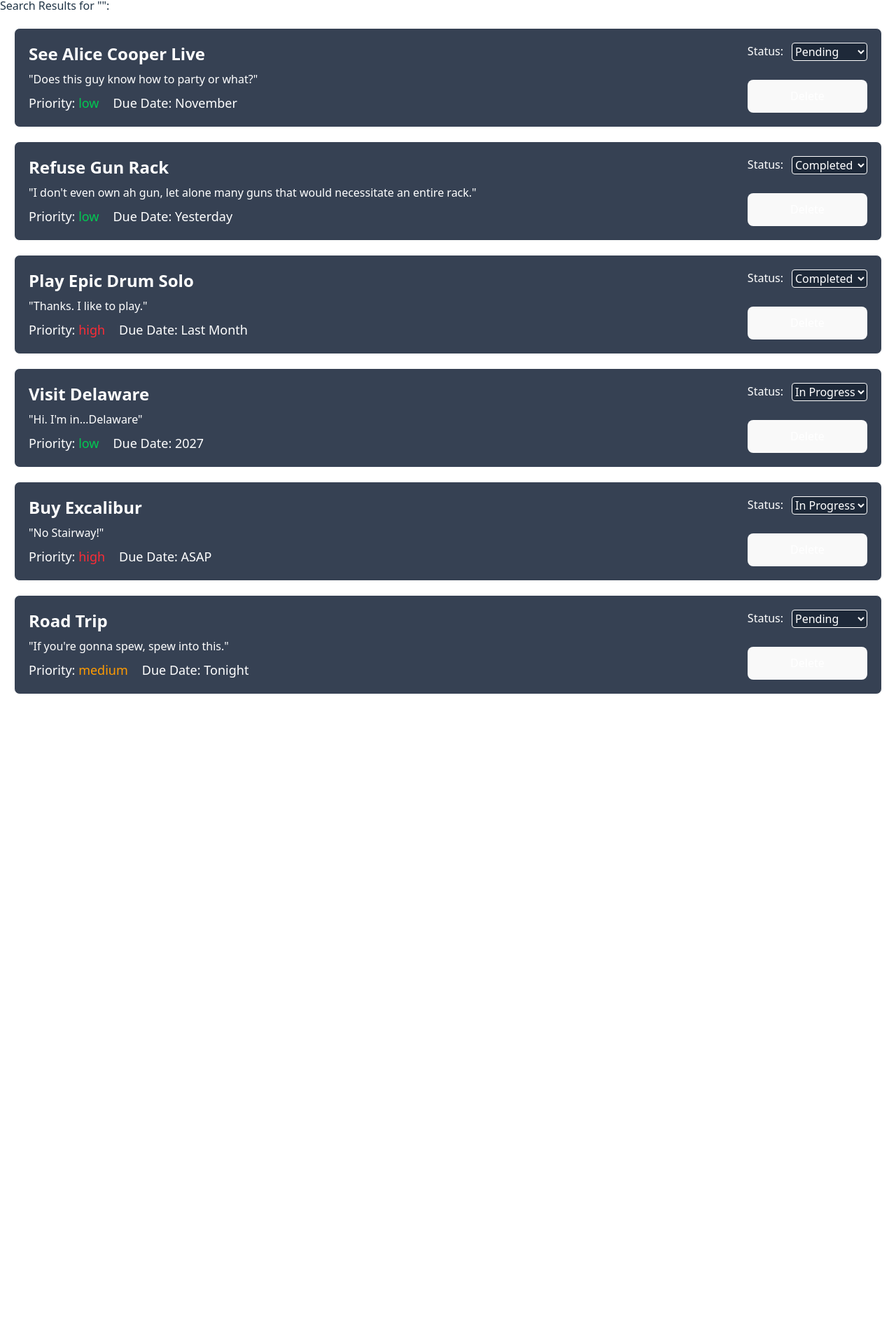
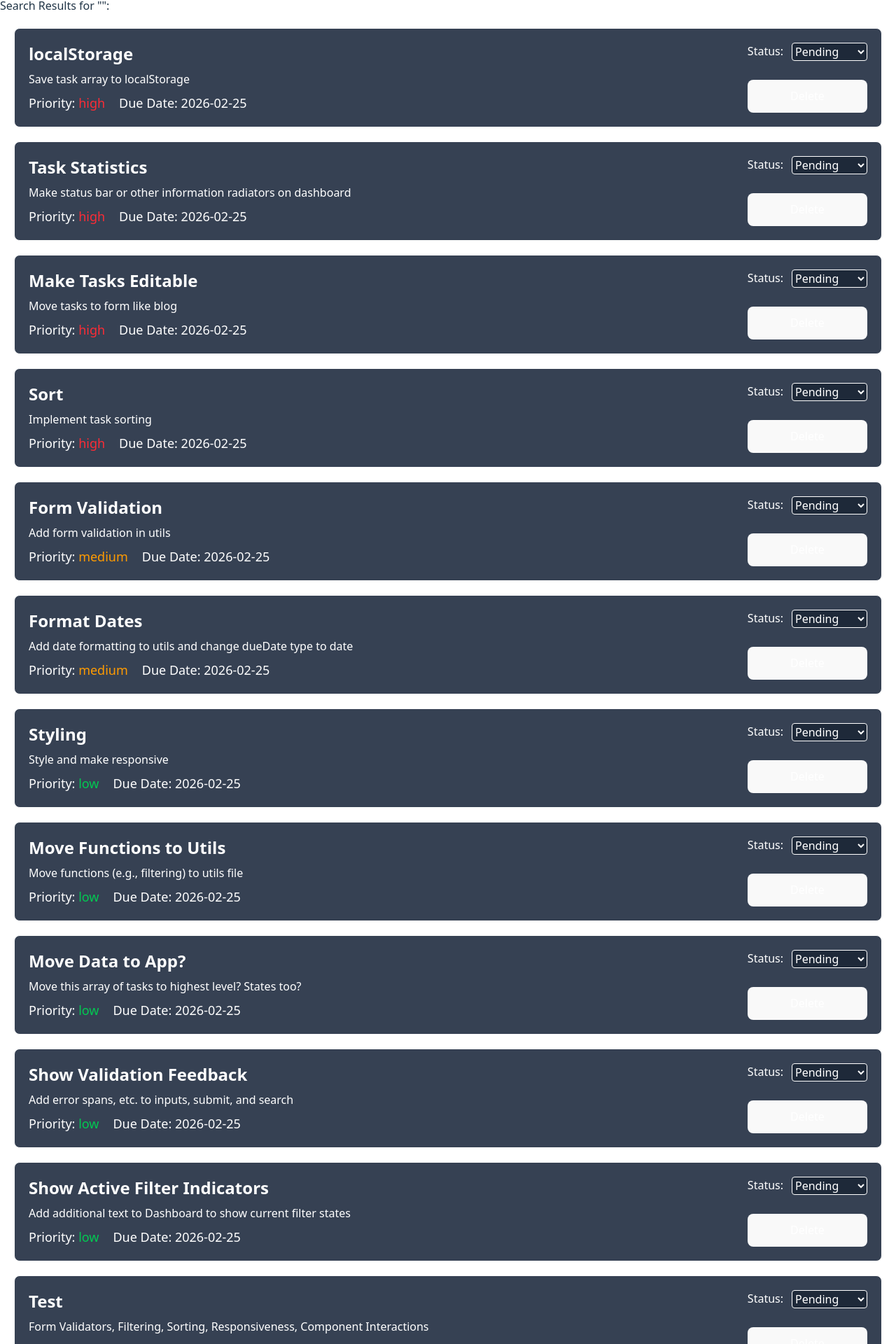
Before and after one commit to elysewelsh/sba9, a React (Vite) app: page / in a window 1280 px wide. Shown: the part 158-2078 px from the top of the page at 70% size. Before the commit the page ends 1170 px from the top, so only its background shows below. Built offline with nearby package versions, Linux system fonts and the light colour scheme.

Commit message:
saves to localStorage.

```diff
--- a/src/components/Dashboard/Dashboard.tsx
+++ b/src/components/Dashboard/Dashboard.tsx
@@ -27,82 +27,159 @@ export function Dashboard ( {text}: DashboardProps) {
 
     const ogTasks: Task[] = [
         {
-        id: "AC",
-        title: "See Alice Cooper Live",
-        description: `"Does this guy know how to party or what?"`,
+            id: "01",
+            title: "localStorage",
+            description: `Save task array to localStorage`,
             status: 'pending',
-        priority: 'low',
-        dueDate: "November",
+            priority: 'high',
+            dueDate: "2026-02-25",
         }
     ,
         {
-        id: "GR",
-        title: "Refuse Gun Rack",
-        description: `"I don't even own ah gun, let alone many guns that would necessitate an entire rack."`,
-        status: "completed",
-        priority: 'low',
-        dueDate: "Yesterday",
+            id: "02",
+            title: "Task Statistics",
+            description: `Make status bar or other information radiators on dashboard`,
+            status: "pending",
+            priority: 'high',
+            dueDate: "2026-02-25",
         }
     ,
         {
-        id: "GA",
-        title: "Play Epic Drum Solo",
-        description: `"Thanks. I like to play."`,
-        status: "completed",
+            id: "03",
+            title: "Make Tasks Editable",
+            description: `Move tasks to form like blog`,
+            status: "pending",
             priority: 'high',
-        dueDate: "Last Month",
+            dueDate: "2026-02-25",
         }
     ,
         {
-        id: "DE",
-        title: "Visit Delaware",
-        description: `"Hi. I'm in...Delaware"`,
-        status: "in-progress",
-        priority: 'low',
-        dueDate: "2027",
+            id: "04",
+            title: "Sort",
+            description: `Implement task sorting`,
+            status: "pending",
+            priority: 'high',
+            dueDate: "2026-02-25",
         }
     ,
         {
-        id: "WC",
-        title: "Buy Excalibur",
-        description: `"No Stairway!"`,
-        status: "in-progress",
-        priority:'high',
-        dueDate: "ASAP",
+            id: "05",
+            title: "Form Validation",
+            description: `Add form validation in utils`,
+            status: "pending",
+            priority:'medium',
+            dueDate: "2026-02-25",
         }
     ,
         {
-        id: "BR",
-        title: "Road Trip",
-        description: `"If you're gonna spew, spew into this."`,
+            id: "06",
+            title: "Format Dates",
+            description: `Add date formatting to utils and change dueDate type to date`,
             status: "pending",
             priority: 'medium',
-        dueDate:"Tonight",
+            dueDate:"2026-02-25",
+        }
+    ,
+        {
+            id: "07",
+            title: "Styling",
+            description: `Style and make responsive`,
+            status: "pending",
+            priority: 'low',
+            dueDate:"2026-02-25",
+        }
+    ,
+        {
+            id: "08",
+            title: "Move Functions to Utils",
+            description: `Move functions (e.g., filtering) to utils file`,
+            status: "pending",
+            priority: 'low',
+            dueDate:"2026-02-25",
+        }
+    ,
+        {
+            id: "09",
+            title: "Move Data to App?",
+            description: `Move this array of tasks to highest level? States too?`,
+            status: "pending",
+            priority: 'low',
+            dueDate:"2026-02-25",
+        }
+    ,
+        {
+            id: "10",
+            title: "Show Validation Feedback",
+            description: `Add error spans, etc. to inputs, submit, and search`,
+            status: "pending",
+            priority: 'low',
+            dueDate:"2026-02-25",
+        }
+    ,
+        {
+            id: "11",
+            title: "Show Active Filter Indicators",
+            description: `Add additional text to Dashboard to show current filter states`,
+            status: "pending",
+            priority: 'low',
+            dueDate:"2026-02-25",
+        }
+    ,
+        {
+            id: "12",
+            title: "Test",
+            description: `Form Validators, Filtering, Sorting, Responsiveness, Component Interactions`,
+            status: "pending",
+            priority: 'low',
+            dueDate:"2026-02-25",
+        }
+    ,
+        {
+            id: "13",
+            title: "Documentation",
+            description: `Comment code, README with setup instructions and Reflections, document component props and usage`,
+            status: "pending",
+            priority: 'low',
+            dueDate:"2026-02-25",
         }
     ]
-    const [tasks, setTasks] = useState<Task[]>(ogTasks);
+
+    const [tasks, setTasks] = useState<Task[]>(() => {
+        const localStorageExists = localStorage.getItem('tasks');
+        return localStorageExists ? JSON.parse(localStorageExists) : ogTasks;
+    });
+
     const [filterState, setFilterState] = useState({
         status: "",
         priority: "",
         search: "",
     });
 
-    const handleSubmit = (newTask: Task) => {
-        //validation util
-        setTasks(prevTasks => [...prevTasks, newTask]);
-    }
-
     function handleFilterChange (filters: {status?: TaskStatus, priority?: 'low' | 'medium' | 'high', search?: string}) {
         setFilterState((prevFilterState) => {return { ...prevFilterState, ...filters };});
     };
 
-    function handleStatusChange (taskId:string, newStatus:TaskStatus) {
-        setTasks(prevTasks => prevTasks.map(task => task.id === taskId ? {...task, status: newStatus } : task));
+    const handleSubmit = (newTask: Task) => {
+        const updatedTasks = [...tasks, newTask];
+        setTasks(updatedTasks);
+        localStore(updatedTasks);
     };
 
-    function handleDelete (taskId:string) {
-        setTasks((prevTask) => prevTask.filter(tasks => tasks.id !== taskId));
-    }
+    function handleStatusChange (taskId:string, newStatus:TaskStatus) {
+        const updatedTasks = tasks.map(task => task.id === taskId ? {...task, status: newStatus } : task );
+        setTasks(updatedTasks);
+        localStore(updatedTasks);
+    };
+
+    function handleDelete(taskId: string) {
+        const updatedTasks = tasks.filter(task => task.id !== taskId);
+        setTasks(updatedTasks);
+        localStore(updatedTasks);
+    };
+
+    function localStore (tasks: Task[]) {
+        localStorage.setItem('tasks', JSON.stringify(tasks));
+    };
 
     const filteredTasks = tasks.filter(task => {
         const includesStatus = filterState.status === "" || task.status.includes(filterState.status);
```
Lines whose indentation alone changed are shown as unchanged.
